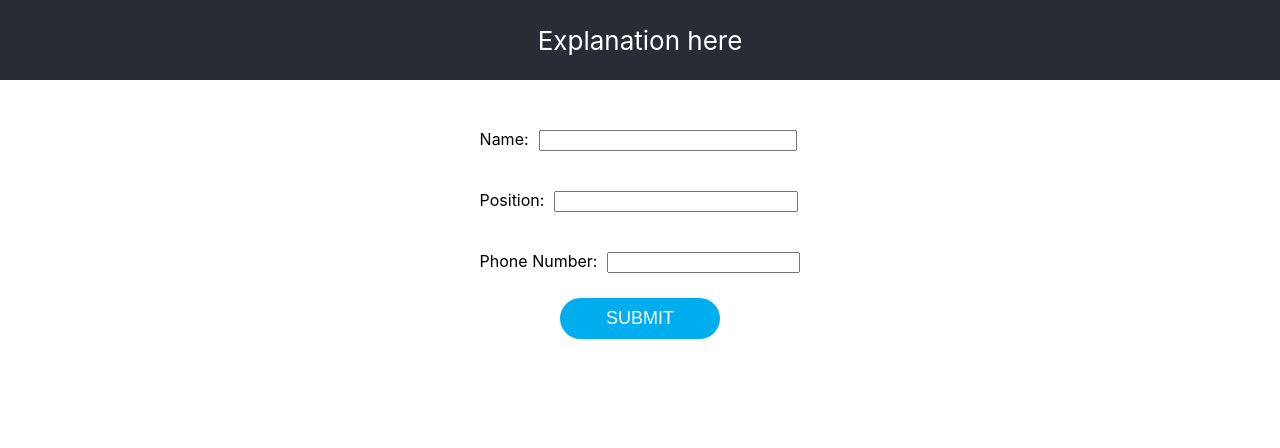
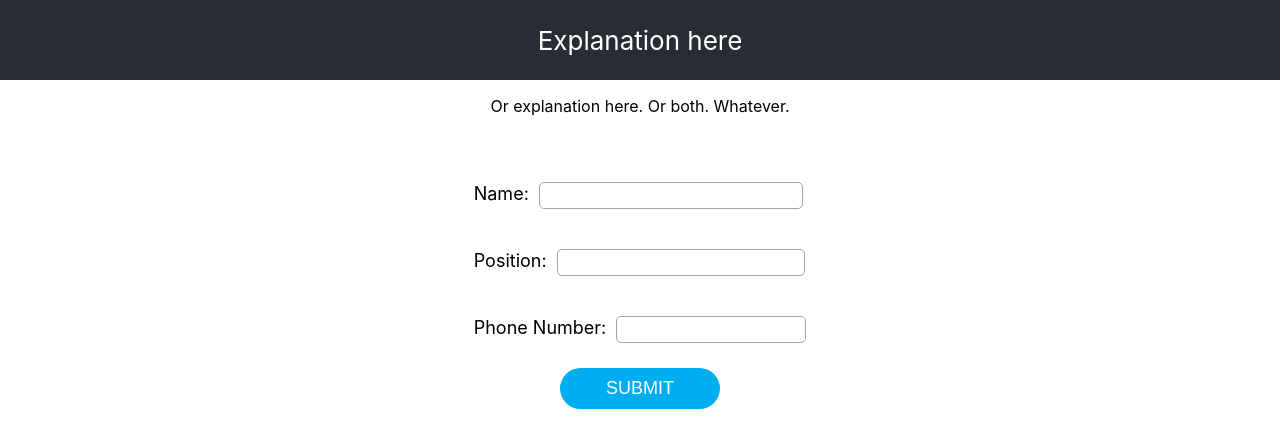
Before and after one commit to hzuber-vayyar/signatures-2, a React (Create React App) app: page / in a window 1280 px wide. Shown: the top 448 px of the page. Built offline with nearby package versions, Linux system fonts and the light colour scheme.

Commit message:
css changes

```diff
--- a/src/App.css
+++ b/src/App.css
@@ -25,19 +25,23 @@ form{
 }
 label{
   padding: 10px 0px;
+  font-size: 18px;
 }
 input[type="text"]{
   margin: 10px 0px 10px 10px;
   align-self: right;
+  padding: 5px;
+  border-radius: 5px;
+  border: 1px solid rgb(165, 164, 164);
 }
 #name{
-  width: 250px;
+  width: 252px;
 }
 #position{
   width: 236px;
 }
 #phone{
-  width: 185px;
+  width: 178px;
 }
 .submit-btn{
   padding: 10px 46px;
--- a/src/App.js
+++ b/src/App.js
@@ -33,6 +33,7 @@ class App extends Component{
         <header className="App-header">
           Explanation here
         </header>
+        <p>Or explanation here. Or both. Whatever.</p>
         <form onSubmit={(e)=>this.handleSubmit(e)}>
           <label>
             Name:
```
